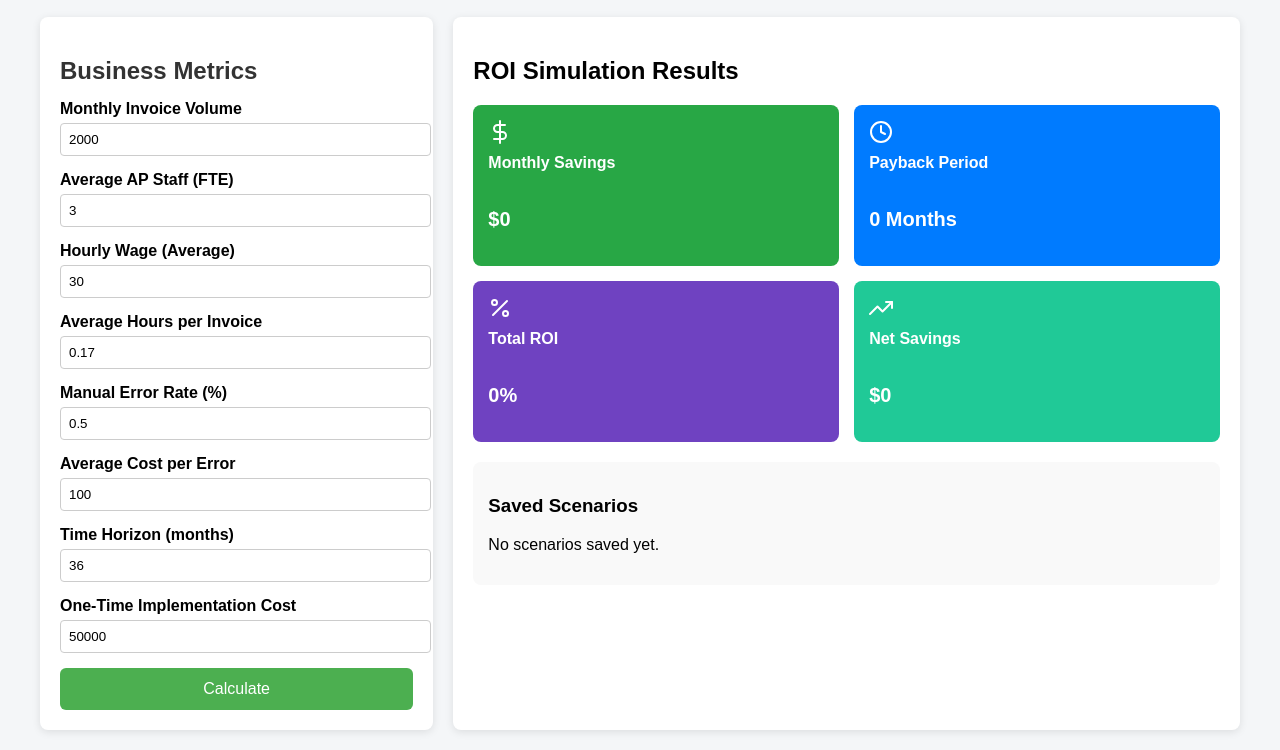
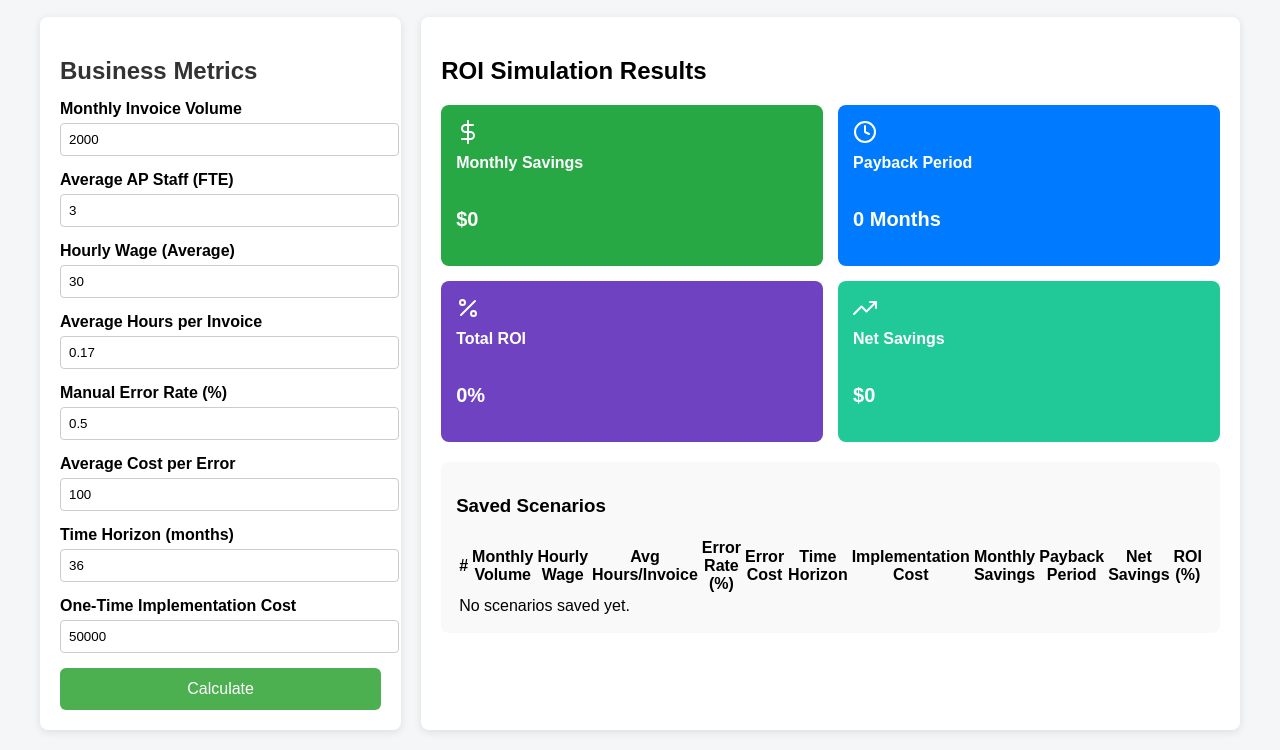
Before and after one commit to harinicit/ROI-Simulato, a plain HTML site: page index.html in a window 1280 px wide. Shown: the part 108-858 px from the top of the page. Drawn offline with nearby package versions, Linux system fonts and the light colour scheme.

Commit message:
Update index.html

```diff
--- a/index.html
+++ b/index.html
@@ -81,7 +81,27 @@
 
                 <div class="scenarios">
                     <h3>Saved Scenarios</h3>
-                    <p>No scenarios saved yet.</p>
+                    <table id="scenariosTable">
+                        <thead>
+                            <tr>
+                                <th>#</th>
+                                <th>Monthly Volume</th>
+                                <th>Hourly Wage</th>
+                                <th>Avg Hours/Invoice</th>
+                                <th>Error Rate (%)</th>
+                                <th>Error Cost</th>
+                                <th>Time Horizon</th>
+                                <th>Implementation Cost</th>
+                                <th>Monthly Savings</th>
+                                <th>Payback Period</th>
+                                <th>Net Savings</th>
+                                <th>ROI (%)</th>
+                            </tr>
+                        </thead>
+                        <tbody>
+                            <tr><td colspan="12">No scenarios saved yet.</td></tr>
+                        </tbody>
+                    </table>
                 </div>
             </div>
         </div>
```
